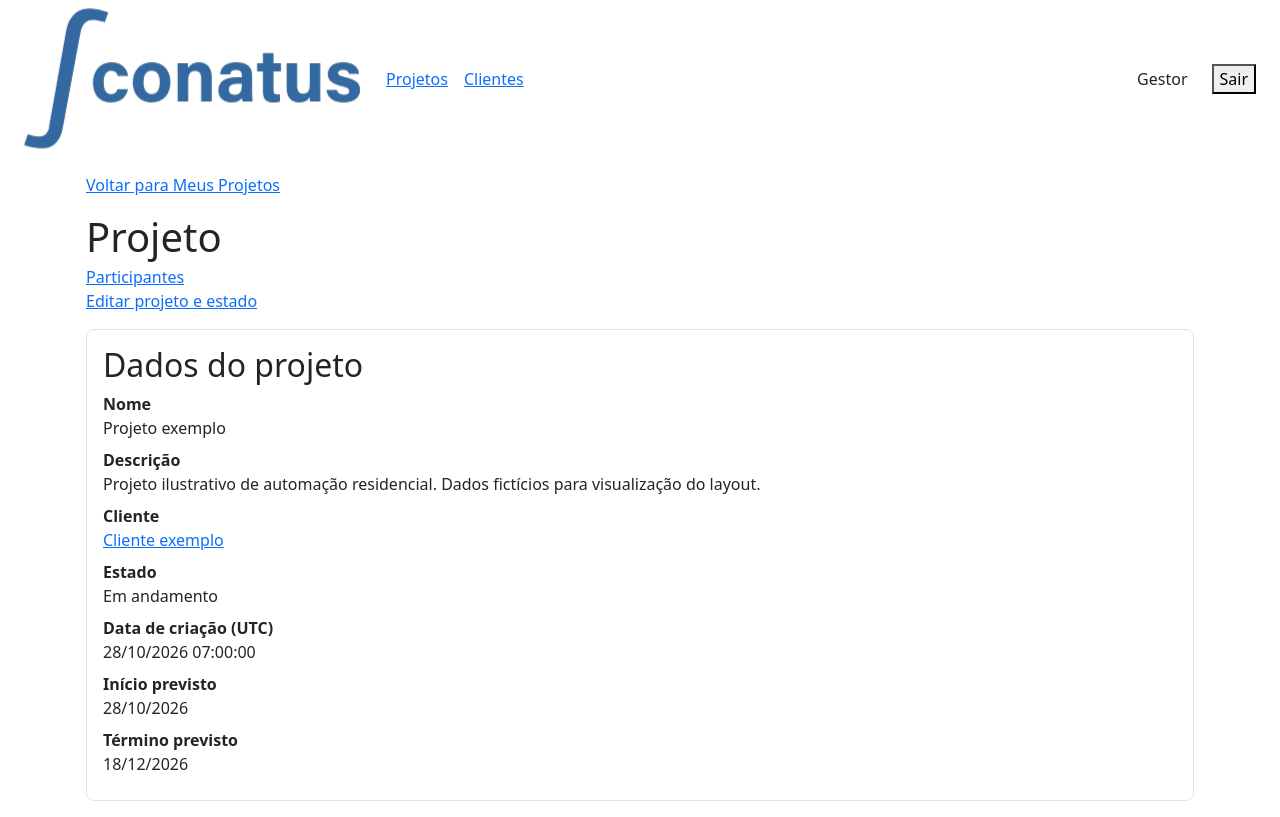
After one commit to mariaainfante/cdn-grupo5-proj2, a Flask app: template app/templates/dashboard/projeto.html in a window 1280 px wide. The commit adds this page. Run offline with Flask 3, Linux system fonts and the light colour scheme; the template is opened without the code that fills it, so the values that code supplies are empty.

Commit message:
templates dashboard

```diff
--- a/app/templates/base_dashboard.html
+++ b/app/templates/base_dashboard.html
@@ -1,11 +1,51 @@
 <!DOCTYPE html>
-<html lang="en">
+<html lang="pt-BR">
 <head>
-    <meta charset="UTF-8">
-    <meta name="viewport" content="width=device-width, initial-scale=1.0">
-    <title>Document</title>
+  <meta charset="UTF-8">
+  <meta name="viewport" content="width=device-width, initial-scale=1">
+  <title>{% block title %}Conatus{% endblock %}</title>
+
+  <link href="https://cdn.jsdelivr.net/npm/bootstrap@5.3.3/dist/css/bootstrap.min.css" rel="stylesheet">
+  <link rel="preconnect" href="https://fonts.googleapis.com">
+  <link rel="preconnect" href="https://fonts.gstatic.com" crossorigin>
+  <link href="https://fonts.googleapis.com/css2?family=Inter:wght@400;500;600;700&display=swap" rel="stylesheet">
+
+  <link rel="stylesheet" href="{{ url_for('static', filename='styles/gestor.css') }}">
+  {% block extra_css %}{% endblock %}
 </head>
 <body>
+  <header class="topo bg-white">
+    <div class="container-fluid px-3 px-md-4 py-2 d-flex flex-wrap align-items-center justify-content-between gap-2">
+      <div class="d-flex flex-wrap align-items-center gap-2 gap-md-4">
+        <a href="{{ url_for('index') }}" aria-label="Conatus — início">
+          <img src="{{ url_for('static', filename='img/Logoconatus.png') }}" alt="Conatus" class="logo">
+        </a>
 
+        <!-- Change these URL paths if your dashboard routes use different addresses. -->
+        <nav class="menu d-flex gap-3" aria-label="Principal">
+          <a href="/gestor"
+             class="menu__link{% if active_page|default('projetos') == 'projetos' %} menu__link--ativo{% endif %}"
+             {% if active_page|default('projetos') == 'projetos' %}aria-current="page"{% endif %}>Projetos</a>
+          <a href="/clientes"
+             class="menu__link{% if active_page|default('projetos') == 'clientes' %} menu__link--ativo{% endif %}"
+             {% if active_page|default('projetos') == 'clientes' %}aria-current="page"{% endif %}>Clientes</a>
+        </nav>
+      </div>
+
+      <div class="d-flex align-items-center gap-3 gap-md-4">
+        <span class="usuario">{{ user_role|default('Gestor') }}</span>
+        {% block logout_control %}
+          <!-- Wire this button to your logout route when authentication is implemented. -->
+          <button type="button" class="botao-sair">Sair</button>
+        {% endblock %}
+      </div>
+    </div>
+  </header>
+
+  <main class="container conteudo py-3 px-3">
+    {% block content %}{% endblock %}
+  </main>
+
+  {% block extra_js %}{% endblock %}
 </body>
 </html>
--- /dev/null
+++ b/app/templates/dashboard/projeto.html
@@ -0,0 +1,47 @@
+{% extends "base_dashboard.html" %}
+{% set active_page = 'projetos' %}
+
+{% block title %}Conatus - Projetos{% endblock %}
+
+{% block extra_css %}
+  <link rel="stylesheet" href="{{ url_for('static', filename='styles/projeto.css') }}">
+{% endblock %}
+
+{% block content %}
+  <!-- Update these URLs if your Flask routes use different paths. -->
+  <a href="/gestor" class="link-azul d-inline-block mb-3">Voltar para Meus Projetos</a>
+
+  <h1 class="titulo mb-1">Projeto</h1>
+
+  <div class="d-flex flex-column align-items-start mb-3">
+    <a href="/participantes" class="link-azul">Participantes</a>
+    <a href="/editar-projeto" class="link-azul">Editar projeto e estado</a>
+  </div>
+
+  <section class="dados bg-white border rounded-3 p-3">
+    <h2 class="dados__titulo">Dados do projeto</h2>
+
+    <dl class="mb-0">
+      <dt>Nome</dt>
+      <dd>Projeto exemplo</dd>
+
+      <dt>Descrição</dt>
+      <dd>Projeto ilustrativo de automação residencial. Dados fictícios para visualização do layout.</dd>
+
+      <dt>Cliente</dt>
+      <dd><a href="/info-cliente" class="link-azul">Cliente exemplo</a></dd>
+
+      <dt>Estado</dt>
+      <dd><span class="selo">Em andamento</span></dd>
+
+      <dt>Data de criação (UTC)</dt>
+      <dd>28/10/2026 07:00:00</dd>
+
+      <dt>Início previsto</dt>
+      <dd>28/10/2026</dd>
+
+      <dt>Término previsto</dt>
+      <dd>18/12/2026</dd>
+    </dl>
+  </section>
+{% endblock %}
```
